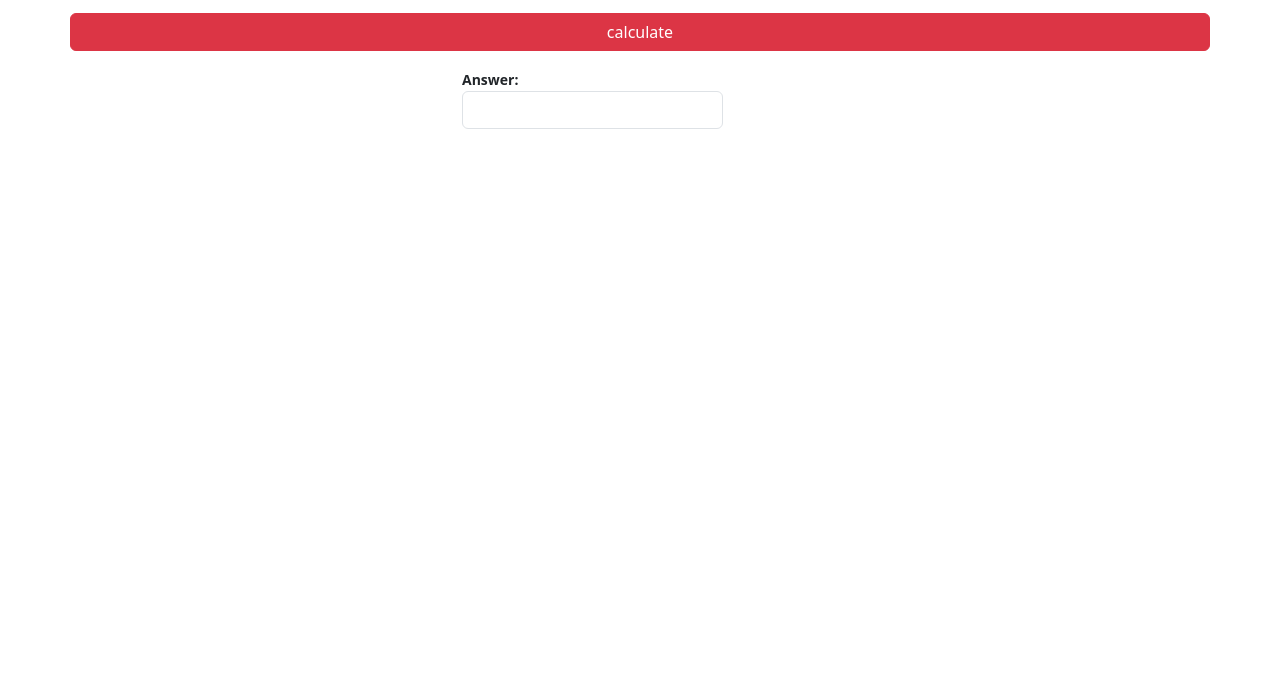
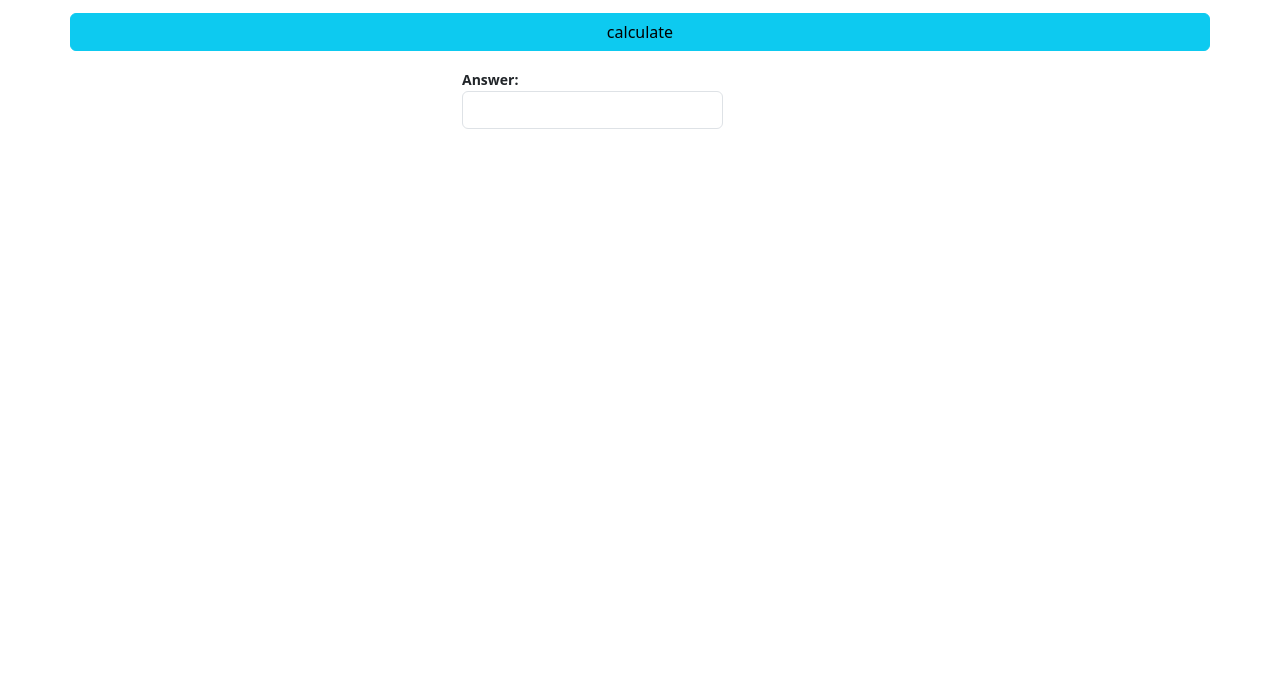
Before and after one commit to AdityaPunjcreator/simpleCalculator, a plain HTML site: page index.html in a window 1280 px wide. Shown: the part 122-800 px from the top of the page. Drawn offline with nearby package versions, Linux system fonts and the light colour scheme.

Commit message:
button color updatae

```diff
--- a/index.html
+++ b/index.html
@@ -87,7 +87,7 @@
           type="submit"
           value="calculate"
           id="calculate"
-          class="btn btn-danger"
+          class="btn btn-info"
         />
         <!-- </div> -->
       </div>
```
